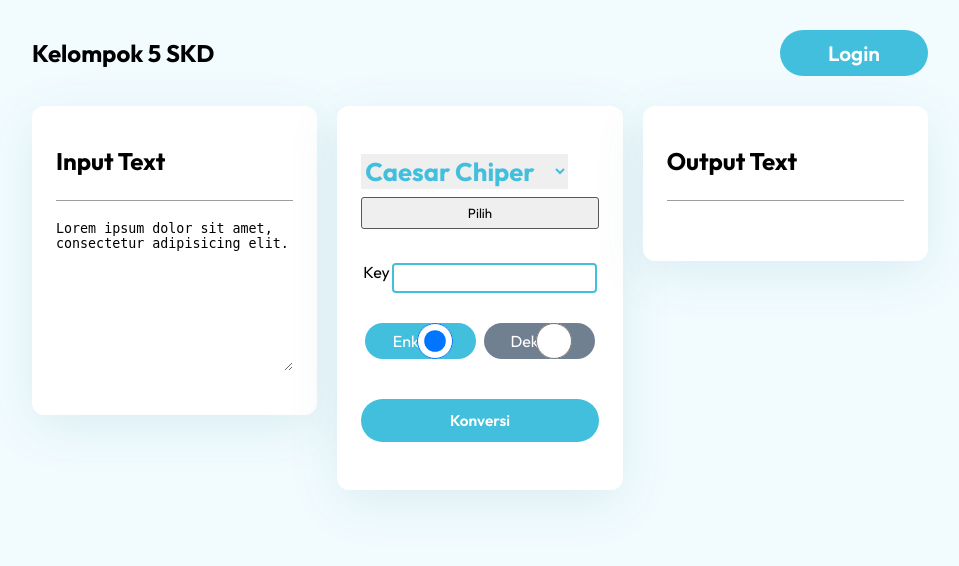
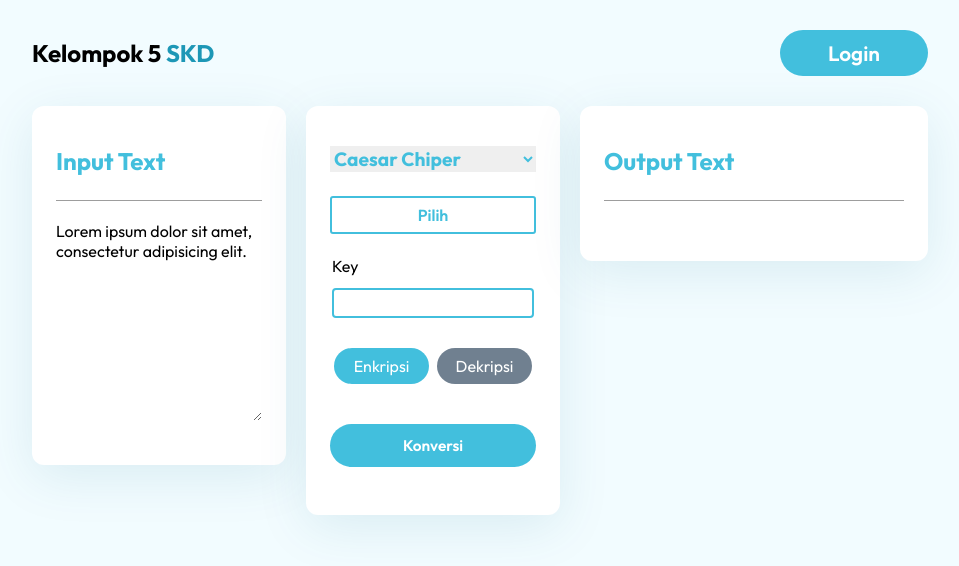
Before and after one commit to reyhannaufalh/uts_skd, a PHP site: page / in a window 1280 px wide. Shown: the top 566 px of the page, without its empty margins (160-1119 px from the left). Run offline with PHP 8.4, Linux system fonts and the light colour scheme.

Commit message:
update css

```diff
--- a/public/css/styles.css
+++ b/public/css/styles.css
@@ -44,6 +44,14 @@ select {
   border: 2px solid #42bfdd;
 }
 
+table {
+    width: 100%;
+}
+
+#SKD {
+    color: #1d97b6;
+}
+
 .switch-mode {
   display: flex;
   justify-content: space-between;
@@ -54,11 +62,11 @@ select {
 }
 
 .main-2 select {
-  margin-top: 1vh;
   border: none;
   color: #42bfdd;
   font-weight: bold;
-  font-size: 2vw;
+  font-size: 1.5vw;
+  width: 100%;
 }
 
 .main-2 option {
@@ -90,7 +98,7 @@ select {
   z-index: 100;
   top: 0;
   left: 0;
-  /* display: none; */
+  display: none;
 }
 
 .main {
@@ -102,6 +110,17 @@ select {
   box-shadow: 0px 12px 52px rgba(0, 99, 123, 0.1);
 }
 
+
+.pilih {
+    width: 100%;
+    background-color: #fff;
+    border: 2px solid #42bfdd;
+    color: #42bfdd;
+    font-weight: 600;
+    font-size: 16px;
+    margin-top: 24px;
+}
+
 .main-1 {
     order:1;
 }
@@ -109,8 +128,14 @@ select {
 .main-2 {
     order:2;
 }
+
 .main-3 {
     order:3;
+}
+
+.output {
+    inline-size: 300px;
+    overflow-wrap: break-word;
 }
 
 .main-page nav {
@@ -126,9 +151,30 @@ select {
   padding-bottom: 24px;
 }
 
-.main-input textarea {
+.main-header h2 {
+    color: #42bfdd;
+}
+
+textarea {
   border: none;
   width: 100%;
+  font-family: Outfit, sans-serif;
+  font-size: 16px;
+}
+
+tr td {
+    width: 100%;
+}
+
+tr td textarea {
+    width: 100%;
+    border-radius: 4px;
+    padding: 5px 8px;
+    border: 2px solid #42bfdd;
+}
+
+tr td input[type="text"] {
+    width: 100%;
 }
 
 body {
@@ -184,6 +230,10 @@ body {
   flex-direction: column;
   gap: 2vh;
   width: 100%;
+}
+
+.register {
+    text-align: center;
 }
 
 #btn-login {
@@ -273,6 +323,16 @@ button {
 
 .left img {
   width: 13vw;
+}
+
+tr td {
+    display: block;
+}
+
+#td-title {
+    font-weight: 600;
+    color: #42bfdd;
+    margin-bottom: 8px;
 }
 
 @media (max-width: 767.98px) {
```
